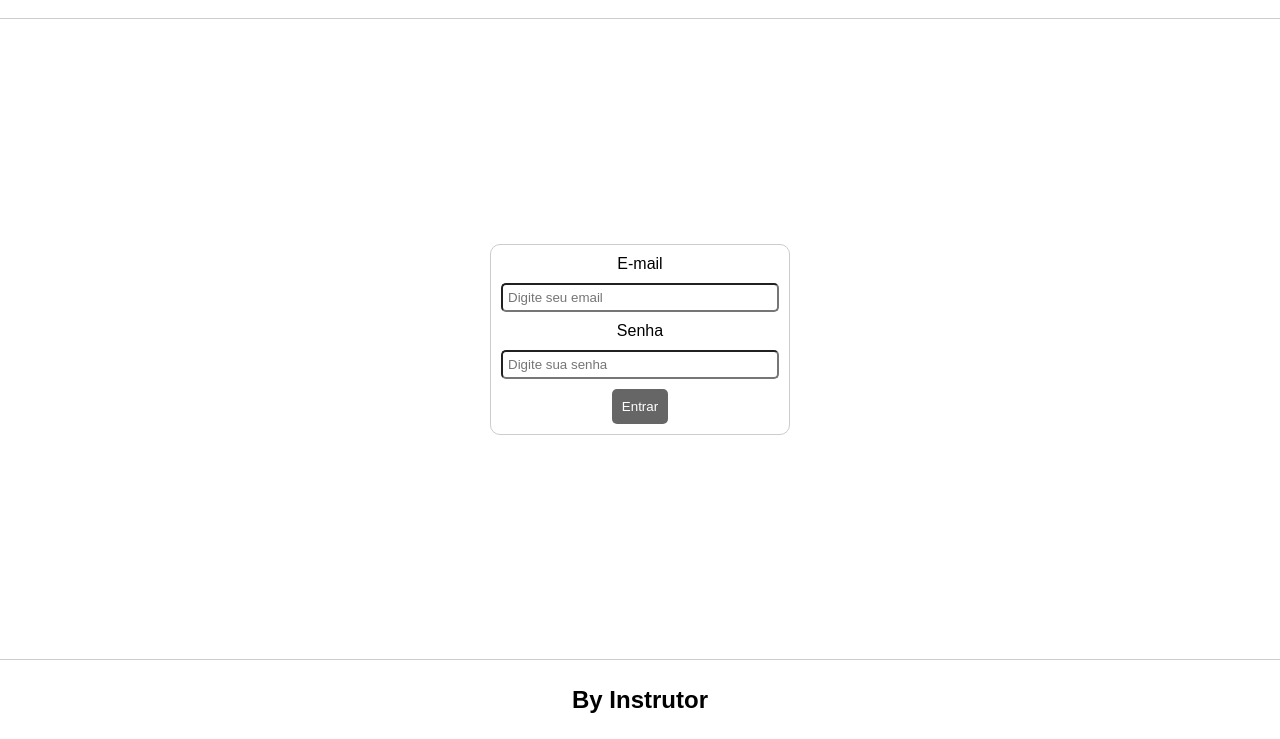
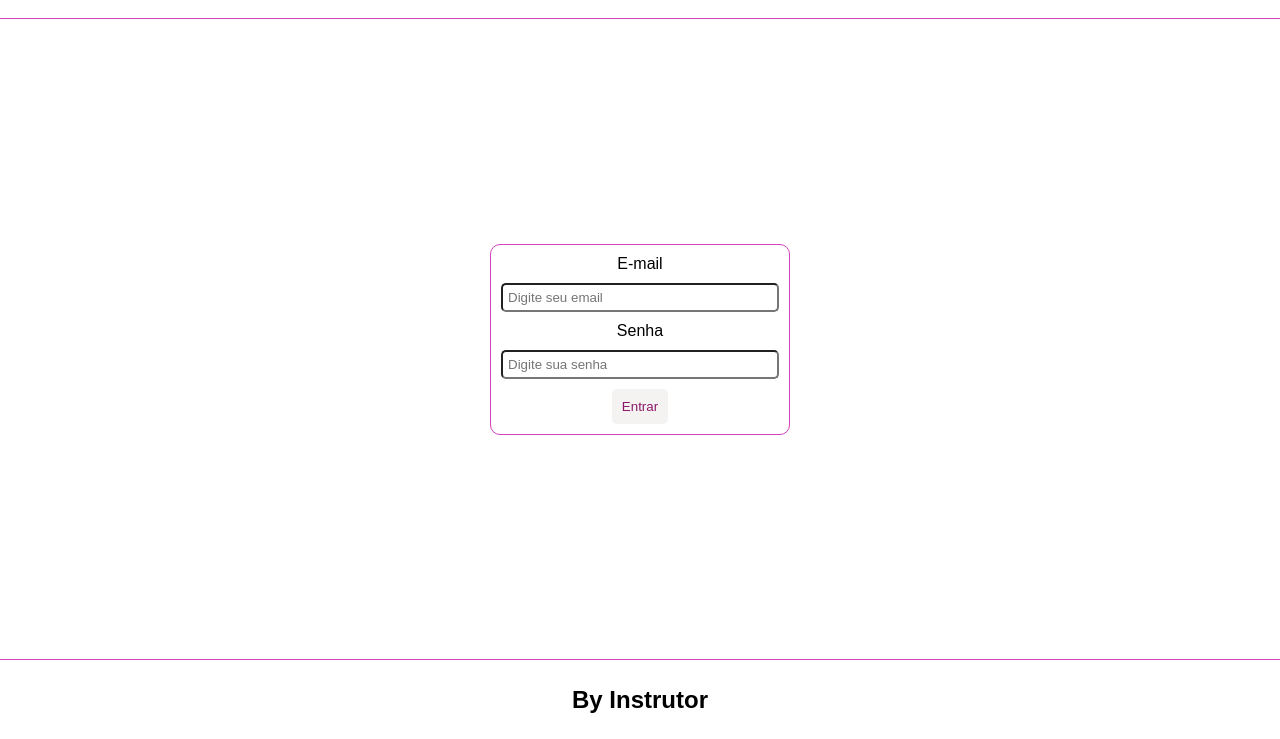
Before and after one commit to Rebecaalimaa/aula07-login, a plain HTML site: page index.html in a window 1280 px wide. Shown: the part 61-800 px from the top of the page. Drawn offline with Linux system fonts and the light colour scheme.

Commit message:
tenta ai

```diff
--- a/style.css
+++ b/style.css
@@ -7,9 +7,9 @@
 
 :root {
     --cor01: #000000;
-    --cor02: #666666;
-    --cor03: #cccccc;
-    --cor04: #ffffff;
+    --cor02: #f5f2f2;
+    --cor03: #d442bc;
+    --cor04: #8a1968;
 }
 
 body {
```
